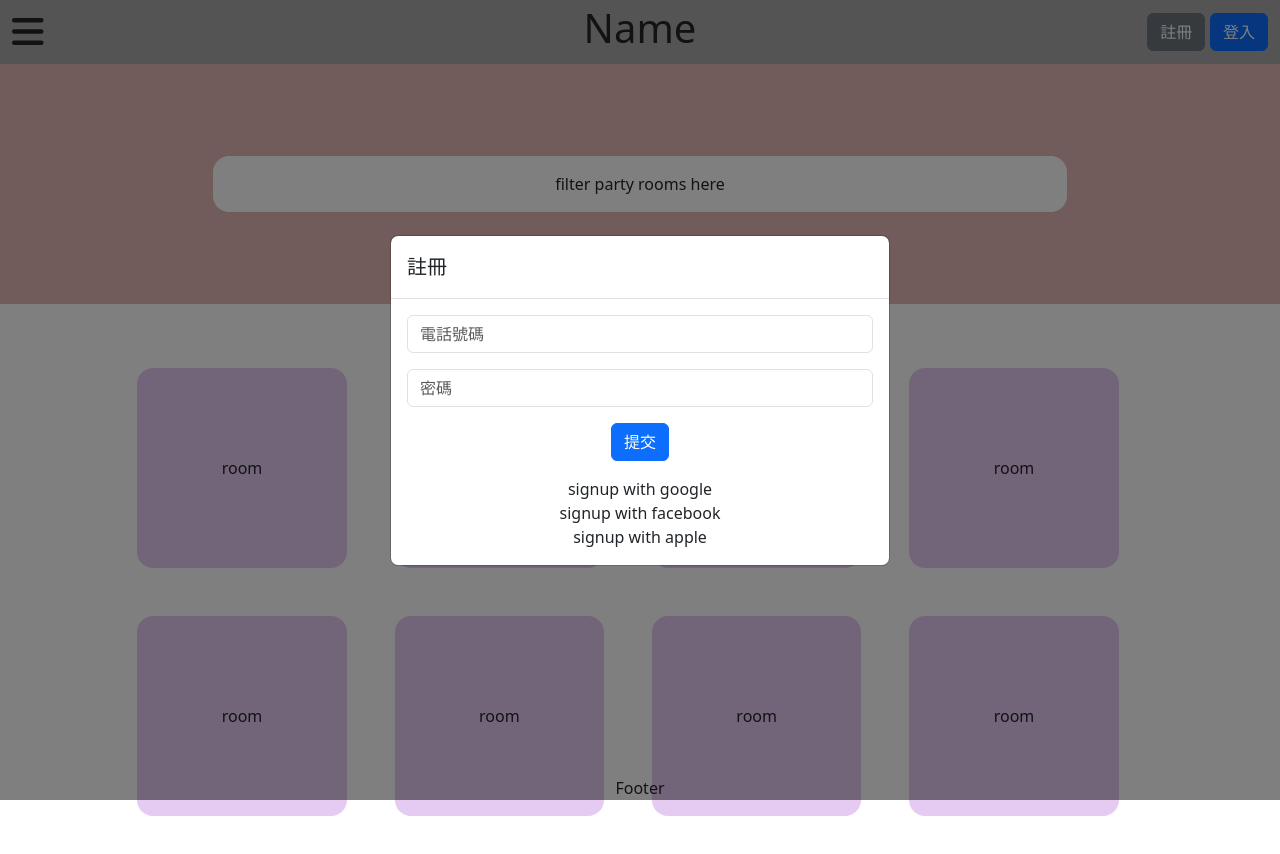
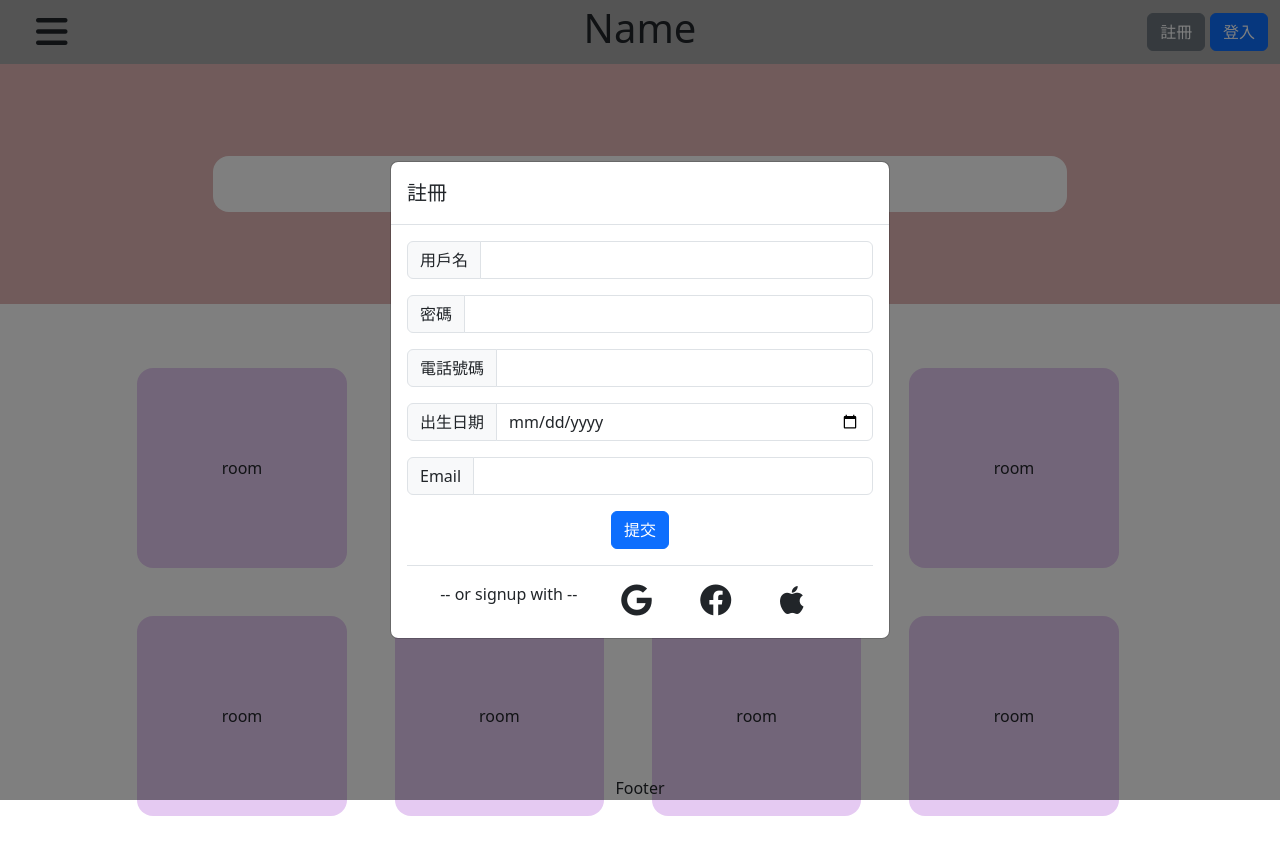
Before and after one commit to Tyson-007/c25-wsp-project-05-tw-, a website: page public/index.html in a window 1280 px wide. Both pictures are taken after a click on the button "註冊". Drawn offline with nearby package versions, Linux system fonts and the light colour scheme.

Commit message:
signup & hashing pw on signup (need to test)

```diff
--- a/public/index.css
+++ b/public/index.css
@@ -1,4 +1,4 @@
-.signup-form-button {
+.auth-form-button {
   display: flex;
   justify-content: center;
 }
@@ -7,6 +7,17 @@
   justify-content: center;
   width: 100%;
   flex-shrink: 0;
+  padding-bottom: 0;
+}
+
+.oauth-icons {
+  display: flex;
+  justify-content: center !important;
+}
+
+i {
+  padding-left: 3vh;
+  padding-right: 3vh;
 }
 
 .header {
--- a/public/index.html
+++ b/public/index.html
@@ -1,3 +1,4 @@
+<!--pattern="(?=.*[a-z])(?=.*[A-Z])(?=.*[0-9])(?=.*[!@#$%^&*_=+-]).{5,12}"-->
 <!DOCTYPE html>
 <html lang="en">
   <head>
@@ -38,34 +39,85 @@
             <h5 class="modal-title">註冊</h5>
           </div>
           <div class="modal-body">
-            <form>
-              <div class="mb-3">
+            <form action="signup" method="POST" id="signup-form">
+              <div class="input-group mb-3">
+                <span class="input-group-text" id="inputGroup-sizing-default"
+                  >用戶名</span
+                >
                 <input
                   type="text"
+                  name="name"
                   class="form-control"
-                  name="number"
-                  placeholder="電話號碼"
+                  aria-label="Sizing example input"
+                  aria-describedby="inputGroup-sizing-default"
                 />
               </div>
-              <div class="mb-3">
+              <div class="input-group mb-3">
+                <span class="input-group-text" id="inputGroup-sizing-default"
+                  >密碼</span
+                >
                 <input
                   type="password"
+                  name="password"
+                  minlength="4"
+                  autocomplete="new-password"
                   class="form-control"
-                  name="password"
-                  placeholder="密碼"
+                  aria-label="Sizing example input"
+                  aria-describedby="inputGroup-sizing-default"
                 />
               </div>
-              <div class="signup-form-button mb-3">
+              <div class="input-group mb-3">
+                <span class="input-group-text" id="inputGroup-sizing-default"
+                  >電話號碼</span
+                >
+                <input
+                  type="tel"
+                  name="phone_no"
+                  class="form-control"
+                  aria-label="Sizing example input"
+                  aria-describedby="inputGroup-sizing-default"
+                />
+              </div>
+              <div class="input-group mb-3">
+                <span class="input-group-text" id="inputGroup-sizing-default"
+                  >出生日期</span
+                >
+                <input
+                  type="date"
+                  name="date_of_birth"
+                  class="form-control"
+                  aria-label="Sizing example input"
+                  aria-describedby="inputGroup-sizing-default"
+                />
+              </div>
+              <div class="input-group mb-3">
+                <span class="input-group-text" id="inputGroup-sizing-default"
+                  >Email</span
+                >
+                <input
+                  type="email"
+                  name="email"
+                  class="form-control"
+                  aria-label="Sizing example input"
+                  aria-describedby="inputGroup-sizing-default"
+                />
+              </div>
+              <div class="auth-form-button mb-3">
                 <button type="submit" class="btn btn-primary">提交</button>
               </div>
+              <div class="modal-footer">
+                <div class="row justify-content-center mb-3">
+                  -- or signup with --
+                </div>
+                <div class="row justify-content-center">
+                  <div class="col-md-6 oauth-icons">
+                    <i class="fa-brands fa-2x fa-google"></i>
+                    <i class="fa-brands fa-2x fa-facebook"></i>
+                    <i class="fa-brands fa-2x fa-apple"></i>
+                  </div>
+                </div>
+              </div>
             </form>
-            <div class="row">
-              <div class="col-md-12 signup-form-button">signup with google</div>
-              <div class="col-md-12 signup-form-button">
-                signup with facebook
-              </div>
-              <div class="col-md-12 signup-form-button">signup with apple</div>
-            </div>
           </div>
         </div>
       </div>
@@ -92,20 +144,26 @@
                   type="password"
                   class="form-control"
                   name="password"
+                  autocomplete="current-password"
                   placeholder="密碼"
                 />
               </div>
-              <div class="signup-form-button mb-3">
+              <div class="auth-form-button mb-3">
                 <button type="submit" class="btn btn-primary">提交</button>
               </div>
+              <div class="modal-footer">
+                <div class="row justify-content-center mb-3">
+                  -- or login with --
+                </div>
+                <div class="row justify-content-center">
+                  <div class="col-md-6 oauth-icons">
+                    <i class="fa-brands fa-2x fa-google"></i>
+                    <i class="fa-brands fa-2x fa-facebook"></i>
+                    <i class="fa-brands fa-2x fa-apple"></i>
+                  </div>
+                </div>
+              </div>
             </form>
-            <div class="row">
-              <div class="col-md-12 signup-form-button">signup with google</div>
-              <div class="col-md-12 signup-form-button">
-                signup with facebook
-              </div>
-              <div class="col-md-12 signup-form-button">signup with apple</div>
-            </div>
           </div>
         </div>
       </div>
@@ -170,3 +228,5 @@
     <script src="./index.js"></script>
   </body>
 </html>
+
+<!--date_of_birth, email-->
--- a/public/index.js
+++ b/public/index.js
@@ -1,5 +1,6 @@
 window.onload = () => {
   initLogin();
+  initSignup();
 };
 
 async function initLogin() {
@@ -14,7 +15,6 @@ async function initLogin() {
       body: JSON.stringify({ name, password }),
     });
     const data = await res.json();
-    console.log(data);
 
     if (res.status === 200) {
       // res.json({ message: "success" });
@@ -25,3 +25,29 @@ async function initLogin() {
     }
   });
 }
+
+// need to test!!! //
+async function initSignup() {
+  const signupForm = document.querySelector("#signup-form");
+  signupForm.addEventListener("submit", async (event) => {
+    event.preventDefault();
+    const name = signupForm.name.value;
+    const password = signupForm.password.value;
+    const phone_no = signupForm.phone_no.value;
+    const date_of_birth = signupForm.date_of_birth.value;
+    const email = signupForm.email.value;
+    const res = await fetch("/signup", {
+      method: "POST",
+      headers: { "Content-Type": "application/json" },
+      body: JSON.stringify({ name, password, phone_no, date_of_birth, email }),
+    });
+    const data = await res.json();
+
+    if (res.status === 200) {
+      window.location = "/users.html";
+    } else {
+      const data = await res.json();
+      alert(data.message);
+    }
+  });
+}
```
Also changed, not shown: hash.ts (+9 -9 lines), server.ts (+30 -3 lines).
